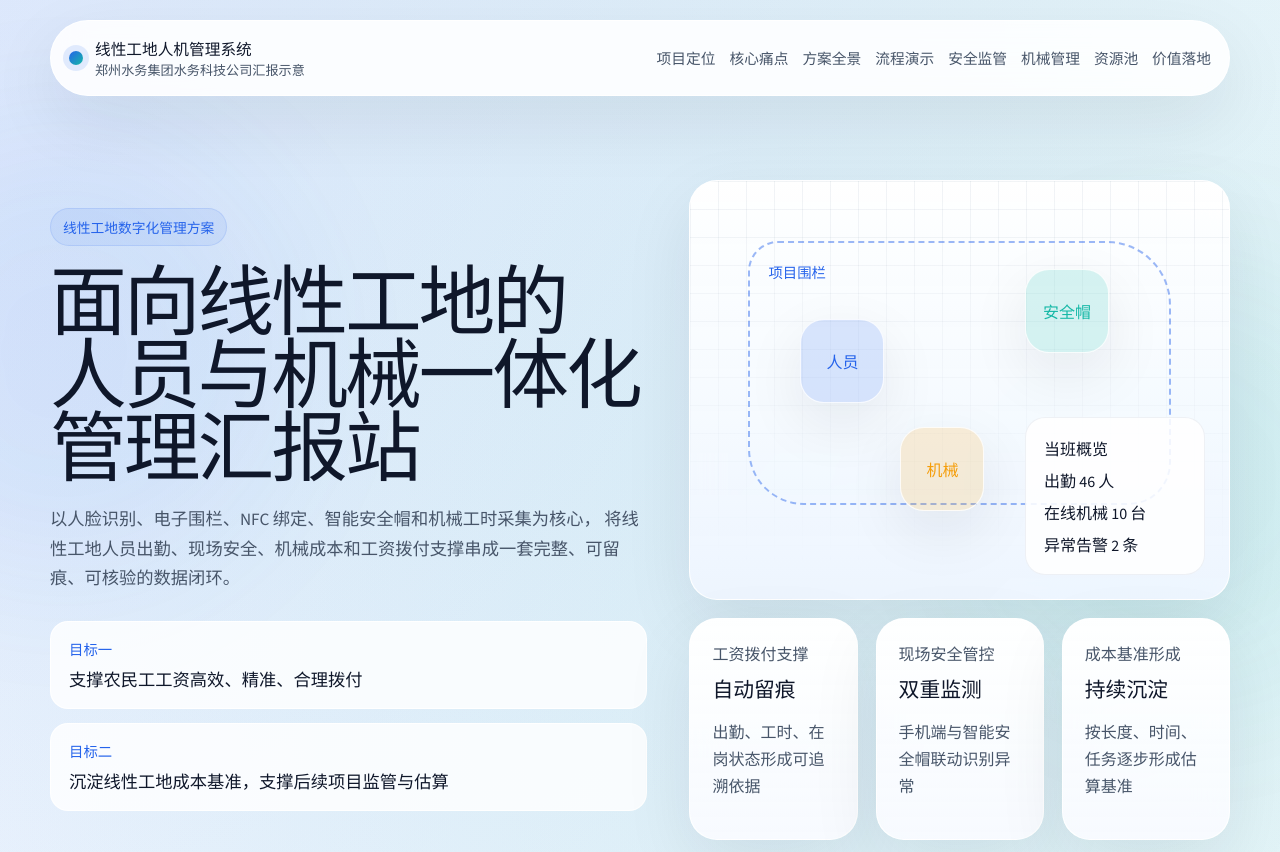
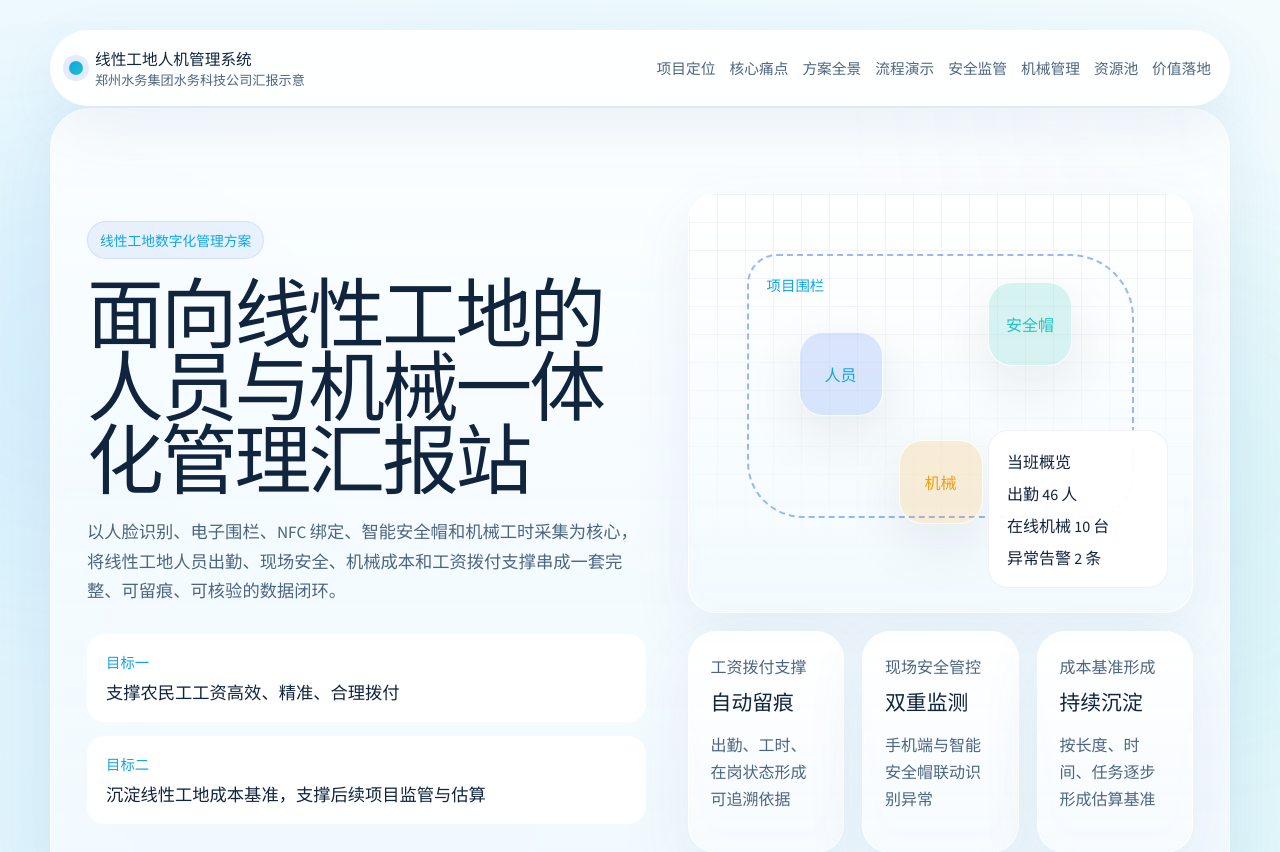
Before and after one commit to leezb101/construction-presentation, a React (Vite) app: page / in a window 1280 px wide. Shown: the top 852 px of the page. Built offline with nearby package versions, Linux system fonts and the light colour scheme.

Commit message:
Refine sticky navigation and scroll snap layout

```diff
--- a/src/App.tsx
+++ b/src/App.tsx
@@ -14,8 +14,10 @@ export default function App() {
     <div className="app-shell">
       <div className="page-glow page-glow--left" aria-hidden="true" />
       <div className="page-glow page-glow--right" aria-hidden="true" />
-      <TopNav items={navItems} />
-      <main>
+      <div className="top-nav-shell">
+        <TopNav items={navItems} />
+      </div>
+      <main className="scroll-deck">
         <HeroSection />
         <PainPointsSection />
         <SolutionSection />
--- a/src/styles/global.css
+++ b/src/styles/global.css
@@ -1,21 +1,24 @@
 :root {
   color-scheme: light;
-  --bg: #f8fbff;
-  --bg-strong: #eef6ff;
-  --card: rgba(255, 255, 255, 0.86);
-  --card-strong: rgba(255, 255, 255, 0.96);
-  --line: rgba(148, 163, 184, 0.22);
-  --text: #0f172a;
-  --muted: #475569;
-  --primary: #2563eb;
-  --primary-soft: rgba(37, 99, 235, 0.12);
-  --teal: #14b8a6;
+  --bg: #f7fcff;
+  --bg-strong: #edf8ff;
+  --surface: rgba(255, 255, 255, 0.78);
+  --surface-strong: rgba(255, 255, 255, 0.92);
+  --card: rgba(255, 255, 255, 0.92);
+  --card-strong: rgba(255, 255, 255, 0.985);
+  --line: rgba(125, 164, 206, 0.18);
+  --text: #10243e;
+  --muted: #4d6580;
+  --primary: #0ea5e9;
+  --primary-soft: rgba(14, 165, 233, 0.12);
+  --teal: #22c1c3;
   --orange: #f59e0b;
   --danger: #ef4444;
-  --shadow: 0 24px 70px rgba(15, 23, 42, 0.08);
+  --shadow: 0 22px 60px rgba(52, 104, 168, 0.09);
   --radius-lg: 28px;
   --radius-md: 20px;
   --radius-sm: 14px;
+  --nav-offset: 118px;
   font-synthesis: none;
   text-rendering: optimizeLegibility;
   -webkit-font-smoothing: antialiased;
@@ -28,15 +31,18 @@
 
 html {
   scroll-behavior: smooth;
+  scroll-padding-top: var(--nav-offset);
+  scroll-snap-type: y proximity;
 }
 
 body {
   margin: 0;
   min-width: 320px;
   background:
-    radial-gradient(circle at top left, rgba(37, 99, 235, 0.14), transparent 26%),
-    radial-gradient(circle at 85% 8%, rgba(20, 184, 166, 0.12), transparent 20%),
-    linear-gradient(180deg, #fcfeff 0%, #f4f9ff 48%, #ffffff 100%);
+    radial-gradient(circle at 12% 10%, rgba(14, 165, 233, 0.12), transparent 22%),
+    radial-gradient(circle at 88% 12%, rgba(34, 193, 195, 0.1), transparent 18%),
+    radial-gradient(circle at 50% 40%, rgba(186, 230, 253, 0.28), transparent 34%),
+    linear-gradient(180deg, #fbfeff 0%, #f3fbff 42%, #ffffff 100%);
   color: var(--text);
   font-family: "Source Sans 3", sans-serif;
 }
@@ -62,6 +68,13 @@ select {
   overflow-x: hidden;
 }
 
+.top-nav-shell {
+  position: sticky;
+  top: 12px;
+  z-index: 20;
+  padding-top: 18px;
+}
+
 .page-glow {
   position: fixed;
   z-index: 0;
@@ -76,28 +89,27 @@ select {
 .page-glow--left {
   top: 8rem;
   left: -10rem;
-  background: rgba(37, 99, 235, 0.18);
+  background: rgba(14, 165, 233, 0.16);
 }
 
 .page-glow--right {
   top: 16rem;
   right: -8rem;
-  background: rgba(20, 184, 166, 0.14);
+  background: rgba(34, 193, 195, 0.12);
 }
 
 .top-nav {
-  position: sticky;
-  top: 0;
+  position: relative;
   z-index: 10;
   display: flex;
   align-items: center;
   justify-content: space-between;
   gap: 1.5rem;
   width: min(1180px, calc(100% - 32px));
-  margin: 20px auto 0;
+  margin: 0 auto;
   padding: 16px 18px;
-  background: rgba(255, 255, 255, 0.88);
-  border: 1px solid rgba(255, 255, 255, 0.92);
+  background: rgba(255, 255, 255, 0.94);
+  border: 1px solid rgba(255, 255, 255, 0.98);
   backdrop-filter: blur(16px);
   border-radius: 999px;
   box-shadow: var(--shadow);
@@ -157,13 +169,30 @@ main {
   position: relative;
   z-index: 1;
   width: min(1180px, calc(100% - 32px));
-  margin: 0 auto;
+  margin: 14px auto 0;
   padding-bottom: 72px;
+}
+
+.scroll-deck {
+  display: grid;
+  gap: 28px;
 }
 
 .hero,
 .section {
-  padding: 84px 0 24px;
+  position: relative;
+  scroll-snap-align: start;
+  scroll-snap-stop: always;
+  min-height: calc(100vh - var(--nav-offset));
+  padding: 84px 36px 36px;
+  margin-top: 0;
+  background:
+    linear-gradient(180deg, rgba(255, 255, 255, 0.84), rgba(247, 251, 255, 0.78)),
+    radial-gradient(circle at top right, rgba(191, 219, 254, 0.24), transparent 28%);
+  border: 1px solid rgba(255, 255, 255, 0.92);
+  border-radius: 40px;
+  box-shadow: var(--shadow);
+  backdrop-filter: blur(12px);
 }
 
 .hero {
@@ -171,7 +200,7 @@ main {
   grid-template-columns: minmax(0, 1.05fr) minmax(340px, 0.95fr);
   align-items: center;
   gap: 42px;
-  min-height: calc(100vh - 120px);
+  min-height: calc(100vh - var(--nav-offset));
 }
 
 .pill,
@@ -228,7 +257,7 @@ main {
 
 .hero-highlights div {
   padding: 16px 18px;
-  background: rgba(255, 255, 255, 0.82);
+  background: rgba(255, 255, 255, 0.94);
   border: 1px solid rgba(255, 255, 255, 0.92);
   border-radius: 18px;
 }
@@ -263,8 +292,8 @@ main {
   min-height: 420px;
   overflow: hidden;
   background:
-    linear-gradient(180deg, rgba(255, 255, 255, 0.98), rgba(239, 246, 255, 0.94)),
-    linear-gradient(135deg, rgba(37, 99, 235, 0.04), rgba(20, 184, 166, 0.03));
+    linear-gradient(180deg, rgba(255, 255, 255, 1), rgba(242, 250, 255, 0.96)),
+    linear-gradient(135deg, rgba(14, 165, 233, 0.05), rgba(34, 193, 195, 0.04));
 }
 
 .hero-stage__grid {
@@ -342,7 +371,7 @@ main {
   min-width: 180px;
   padding: 18px;
   border-radius: 20px;
-  background: rgba(255, 255, 255, 0.88);
+  background: rgba(255, 255, 255, 0.96);
   border: 1px solid rgba(148, 163, 184, 0.15);
 }
 
@@ -369,7 +398,7 @@ main {
 .value-card,
 .machine-summary__card {
   padding: 22px;
-  background: linear-gradient(180deg, rgba(255, 255, 255, 0.98), rgba(249, 251, 255, 0.92));
+  background: linear-gradient(180deg, rgba(255, 255, 255, 0.99), rgba(246, 251, 255, 0.95));
 }
 
 .metric-card span,
@@ -483,7 +512,7 @@ main {
   padding: 18px;
   border: 1px solid rgba(148, 163, 184, 0.16);
   border-radius: 22px;
-  background: rgba(255, 255, 255, 0.88);
+  background: rgba(255, 255, 255, 0.95);
   text-align: left;
   transition:
     transform 180ms ease,
@@ -559,7 +588,7 @@ main {
   gap: 12px;
   width: 100%;
   padding: 16px 18px;
-  background: rgba(255, 255, 255, 0.84);
+  background: rgba(255, 255, 255, 0.94);
   border: 1px solid rgba(148, 163, 184, 0.14);
   border-radius: 18px;
   text-align: left;
@@ -623,7 +652,7 @@ main {
   height: 220px;
   margin-top: 22px;
   border-radius: 24px;
-  background: rgba(255, 255, 255, 0.82);
+  background: rgba(255, 255, 255, 0.93);
   border: 1px solid rgba(148, 163, 184, 0.12);
   overflow: hidden;
 }
@@ -700,7 +729,7 @@ main {
   padding: 14px;
   border-radius: 24px;
   border: 1px solid rgba(148, 163, 184, 0.14);
-  background: rgba(255, 255, 255, 0.9);
+  background: rgba(255, 255, 255, 0.96);
   font-family: "Lexend", sans-serif;
 }
 
@@ -821,6 +850,10 @@ main {
 }
 
 @media (max-width: 860px) {
+  :root {
+    --nav-offset: 146px;
+  }
+
   .top-nav {
     flex-direction: column;
     align-items: stretch;
@@ -848,9 +881,20 @@ main {
 }
 
 @media (max-width: 640px) {
+  :root {
+    --nav-offset: 158px;
+  }
+
   .top-nav,
   main {
     width: min(100% - 20px, 1180px);
+  }
+
+  .hero,
+  .section {
+    padding-left: 20px;
+    padding-right: 20px;
+    border-radius: 28px;
   }
 
   .hero,
@@ -859,7 +903,7 @@ main {
   }
 
   .hero {
-    min-height: auto;
+    min-height: calc(100vh - var(--nav-offset));
   }
 
   .hero h1 {
```
